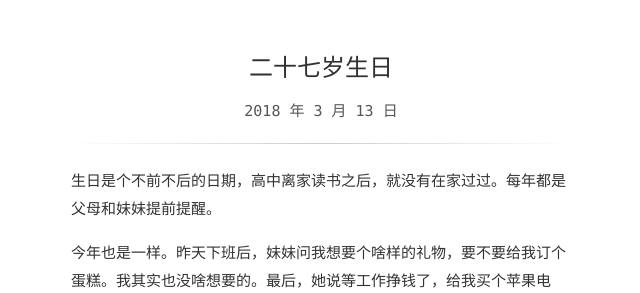
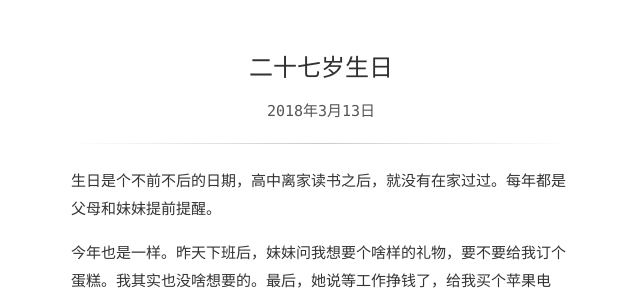
Before and after one commit to weijy/blog, a Jekyll site: the page built from _posts/2018-03-13-二十七岁生日.md, in a window 1280 px wide. Shown: the top 293 px of the page, without its empty margins (319-959 px from the left). Built offline with Jekyll 4.4.1, drawn with Linux system fonts in a browser that asks for light colours; comment, search, counter and statistics services are not loaded.

Commit message:
Update post.html

```diff
--- a/_layouts/post.html
+++ b/_layouts/post.html
@@ -6,7 +6,7 @@ layout: no_header
 
 	<div class="center">
 		<h2 class="title">{{ page.title }}</h2>
-		<time class="code">{{ page.date | date: "%Y 年 %-m 月 %-d 日" }}</time>
+		<time class="code">{{ page.date | date: "%Y年%-m月%-d日" }}</time>
 	</div>
 
 	<div class="post-divider"></div>
```
